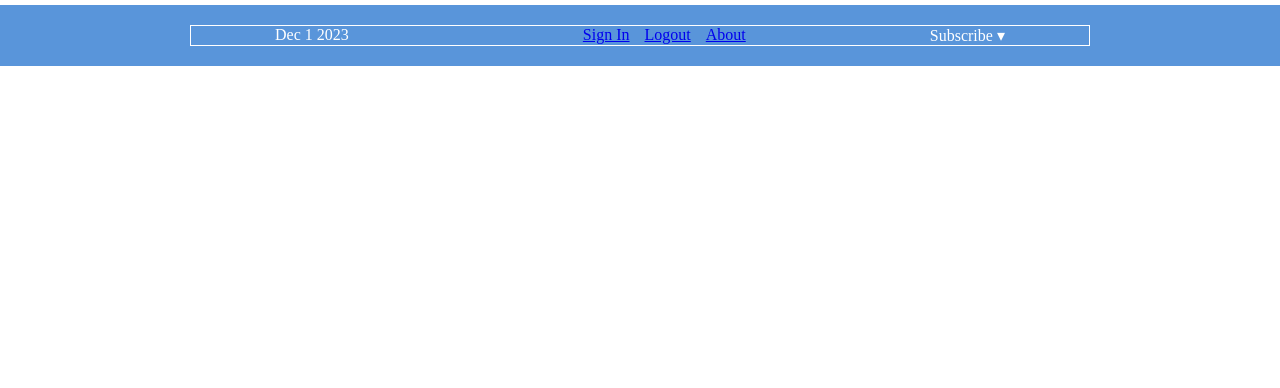
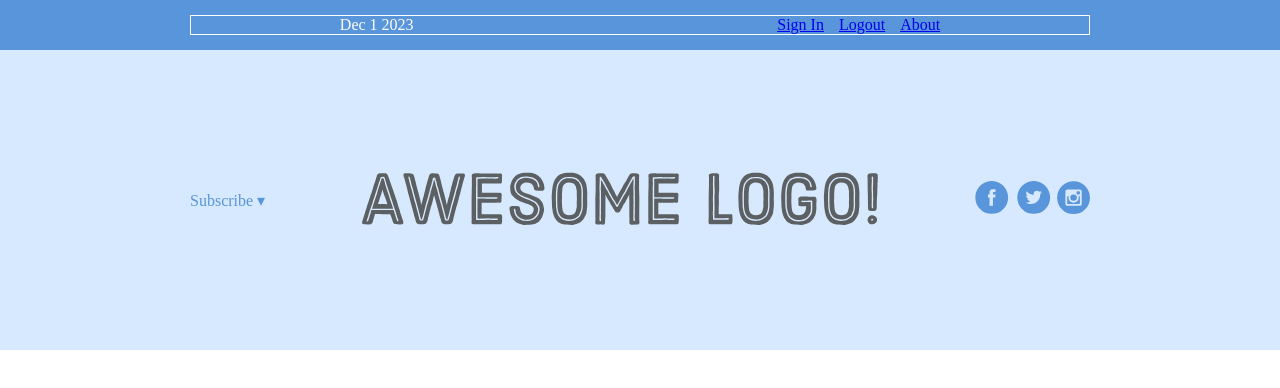
Before and after one commit to K1s4la/Flexbox-Testing1, a plain HTML site: page index.html in a window 1280 px wide. Drawn offline with Linux system fonts and the light colour scheme.

Commit message:
was having issue with logo couldnt get it out of menu container fixed now

```diff
--- a/index.html
+++ b/index.html
@@ -5,6 +5,7 @@
     <meta charset="utf-8">
     <title>Flexbox test 1</title>
     <link rel="stylesheet" href="styles.css">
+</head>
 <body>
     <div class="menu-container">
         <div class="menu">
@@ -13,13 +14,17 @@
                 <div class="sign"><a href="https://www.reddit.com/">Sign In</a></div> <!--This is nested in links-->
                 <div class="logout"><a href="https://www.reddit.com/">Logout</a></div> <!--This is nested in links-->
                 <div class="about"><a href="./pages/about.html">About</a></div> <!--This is nested in links-->
- </div>
-        <div class="header-container">
-            <div class="header">
-                <div class="subscribe">Subscribe &#9662;</div><!-- &#9662 is dropdown triangle-->
-
+                </div>
+            </div>
         </div>
+    <div class="header-container">
+         <div class="header">
+            <div class="subscribe">Subscribe &#9662;</div><!-- &#9662 is dropdown triangle-->
+            <div class="social"><img src="./images/awesome-logo.svg"></div>
+            <div class="logo"><img src="./images/social-icons.svg"></div>
+        </div>
+    </div>
 
     </body>
-</head>
+
     </html>
--- a/styles.css
+++ b/styles.css
@@ -7,16 +7,19 @@
     color:#fff;
     background-color:#5995DA;
     padding:20px 0;
-    margin:5px 0px;
+    margin:-5px 0px;
     justify-content:center;
+
 }
+
 .menu{
-    border:1px white solid;
+    border:1px solid white;
     width:900px;
     display:flex;
     justify-content:space-around;
     gap:1em;
 }
+
 .links{
     display:flex;
     justify-content: flex-end;
@@ -24,5 +27,19 @@
 }
 .sign{
     margin-left:50px;
+}
+.header-container {
+    color: #5995DA;
+    background-color: #D6E9FE;
+    display: flex;
+    justify-content: center;
+    margin:-5px;
+  }
 
-}
+  .header {
+    width: 900px;
+    height: 300px;
+    display: flex;
+    justify-content: space-between;
+    align-items: center;
+  }
```
